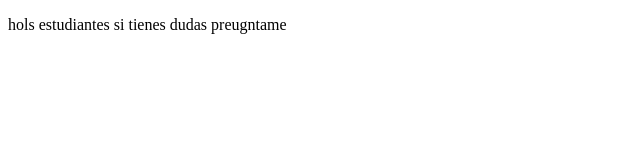
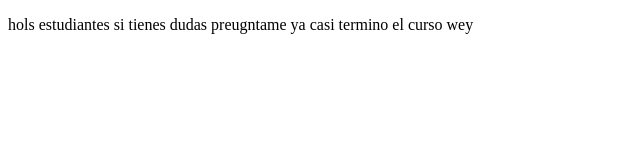
Before and after one commit to jeanjc18rl/proyectoDemoCursoPrework, a plain HTML site: page index.html in a window 1280 px wide. Shown: the whole page, without its empty margins (0-640 px from the left). Drawn offline with Linux system fonts and the light colour scheme.

Commit message:
cambios agregamos sitio de twithc

```diff
--- a/index.html
+++ b/index.html
@@ -9,6 +9,7 @@
     <p>
         hols estudiantes
         si tienes  dudas preugntame
+        ya casi termino el curso wey
     </p>
 </body>
 </html>
```
